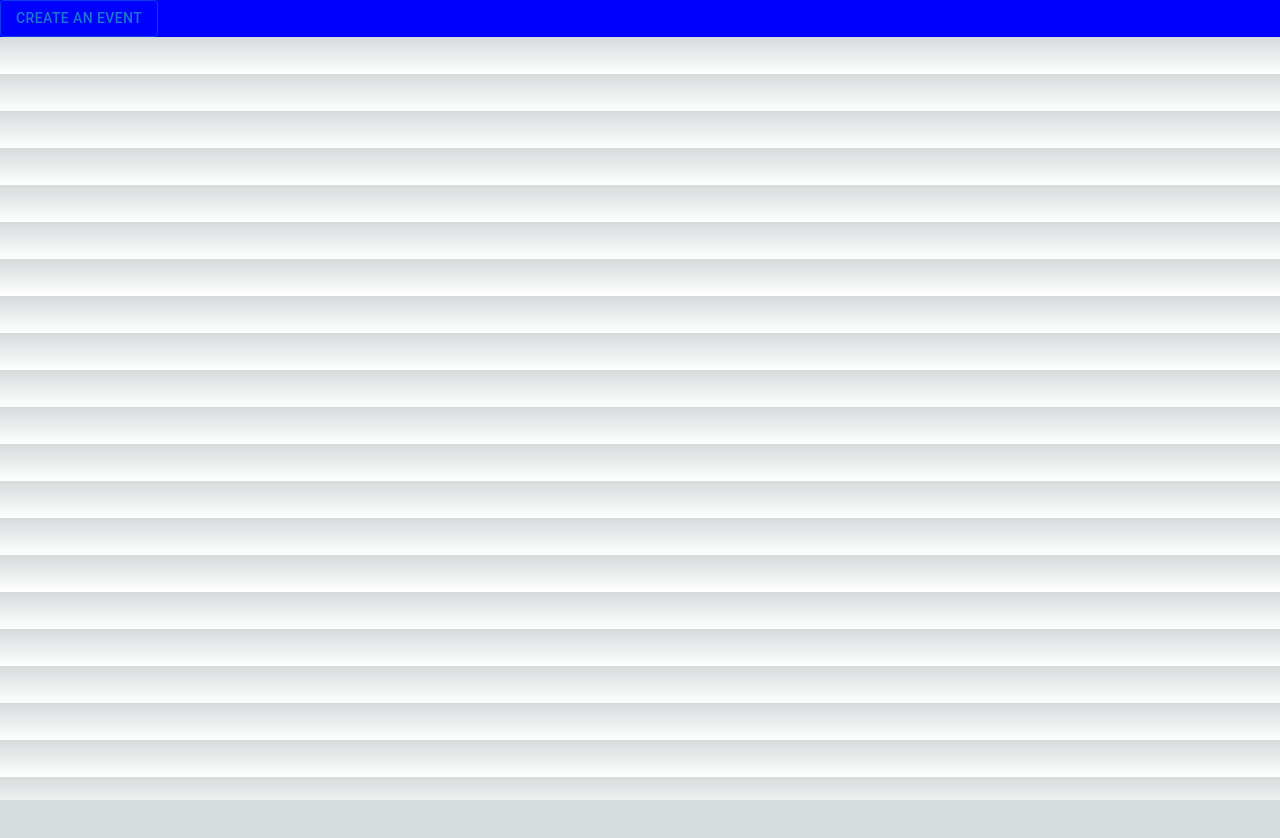
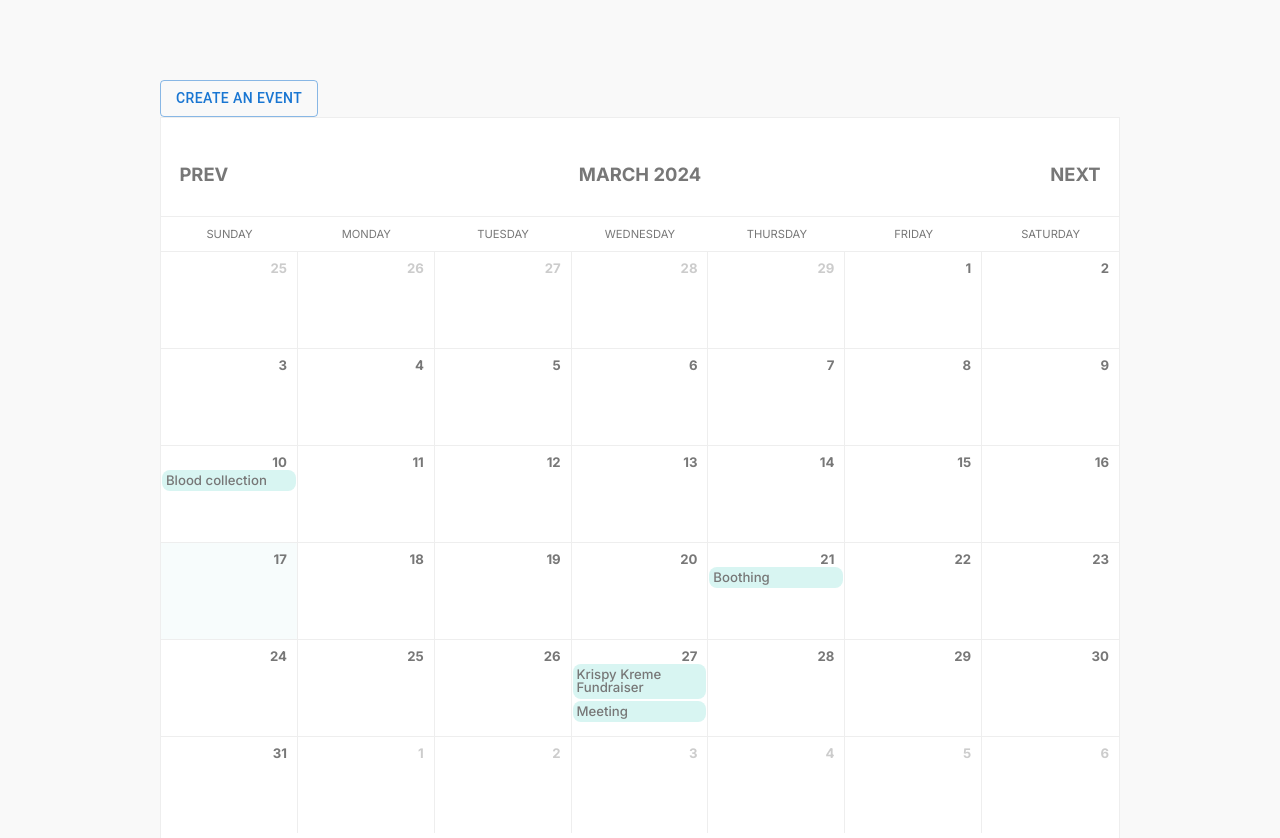
Before and after one commit to ubccsss/Blood-For-Life-Management-Frontend, a Next.js app: page /dashboard in a window 1280 px wide. Shown: the top 838 px of the page. Before the commit the page ends 800 px from the top, so only its background shows below. Built offline with nearby package versions, Linux system fonts and the light colour scheme.

Commit message:
fix: fixed display issues

```diff
--- a/app/dashboard/page.tsx
+++ b/app/dashboard/page.tsx
@@ -1,15 +1,13 @@
-
-import dayjs from 'dayjs'
-import Image from 'next/image'
 import FormDialog from './dashboard'
 import EventCalendar from '../../components/EventCalendar'
+import '../styles/calendar.css'
 
 export default function Home() {
-  const day = dayjs("09:00:00", "HH:mm:ss");
   return (
-    <div style={{background: "blue"}}>
+    <main>
     <FormDialog></FormDialog>
-    </div>
+    <EventCalendar />
+    </main>
 
   )
 }
--- a/app/styles/event-calendar.css
+++ b/app/styles/calendar.css
@@ -1,4 +1,3 @@
-
 @import url(https://fonts.googleapis.com/css?family=Open+Sans:300,400,700);
 @import url(https://fonts.googleapis.com/icon?family=Material+Icons);
 
@@ -12,7 +11,8 @@
   --border-color: #eee;
   --bg-color: #f9f9f9;
   --neutral-color: #fff;
-  --hover-color: #d8f5f2;
+  --hover-color: #f7fcfc;
+  --event-color: #d8f5f2;
 }
 
 
@@ -44,7 +44,7 @@ main {
   display: block;
   margin: 0 auto;
   margin-top: 5em;
-  max-width: 50em;
+  max-width: 60em;
 }
 
 
@@ -103,28 +103,19 @@ main {
   border-bottom: 1px solid var(--border-color);
 }
 
-.calendar .header .icon {
-  cursor: pointer;
-  transition: .15s ease-out;
-}
 
-.calendar .header .icon:hover {
-  transition: .25s ease-out;
-  color: var(--main-color);
-}
-
-.calendar .header .icon:first-of-type {
+.calendar .header .control:first-of-type {
   margin-left: 1em;
 }
 
-.calendar .header .icon:last-of-type {
+.calendar .header .control:last-of-type {
   margin-right: 1em;
 }
 
 .calendar .days {
   text-transform: uppercase;
   font-weight: 400;
-  color: var(--text-color-light);
+  color: var(--text-color);
   font-size: 70%;
   padding: .75em 0;
   border-bottom: 1px solid var(--border-color);
@@ -132,7 +123,7 @@ main {
 
 .calendar .body .cell {
   position: relative;
-  height: 5em;
+  height: 6em;
   border-right: 1px solid var(--border-color);
   overflow: hidden;
   cursor: pointer;
@@ -146,7 +137,6 @@ main {
 }
 
 .calendar .body .selected {
-  border-left: 10px solid transparent;
   background: var(--hover-color);
   border-image-slice: 1;
 }
@@ -172,6 +162,20 @@ main {
   font-weight: 700;
 }
 
+.calendar .body .cell .event {
+  position: relative;
+  background-color: var(--event-color);
+  font-size: 82.5%;
+  line-height: 1;
+  top: 1.7em;
+  padding: 0.3em;
+  border-radius: 8px;
+  font-weight: 500;
+  margin-top: 2px;
+  margin-left: 1px;
+  margin-right: 1px;
+}
+
 .calendar .body .disabled {
   color: var(--text-color-light);
   pointer-events: none;
@@ -191,7 +195,7 @@ main {
 }
 
 
-.calendar .body .cell:hover .bg, .calendar .body .selected .bg  {
+.calendar .body .cell:hover .bg, .calendar .body .selected .bg {
   transition: .5s ease-in;
 }
 
--- a/components/EventCalendar.tsx
+++ b/components/EventCalendar.tsx
@@ -3,19 +3,70 @@
 import React from "react";
 import * as dateFns from "date-fns";
 
+interface Event {
+  id: number;
+  name: string;
+  startDate: Date;
+  endDate: Date;
+  volunteers: number;
+  description: string;
+}
+
 class EventCalendar extends React.Component {
   // sample events:
 
-  events = [
+  events: Event[] = [
     {
       id: 1,
-      name: 'Fundraiswer',
-      startDate: new Date(),
-      endDate: new Date(),
+      name: 'Krispy Kreme Fundraiser',
+      startDate: new Date(2024, 2, 27, 5, 0),
+      endDate: new Date(2024, 2, 27, 6, 0),
       volunteers: 5,
       description: 'Krsipy Kreme fundraiser at the nest outside of room 4021.\n'
     },
+    {
+      id: 2,
+      name: 'Boothing',
+      startDate: new Date(2024, 2, 21, 5, 0),
+      endDate: new Date(2024, 2, 21, 6, 0),
+      volunteers: 5,
+      description: 'Club boothing at the nest.\n'
+    },
+    {
+      id: 3,
+      name: 'Blood collection',
+      startDate: new Date(2024, 2, 10, 5, 0),
+      endDate: new Date(2024, 2, 10, 6, 0),
+      volunteers: 5,
+      description: 'Club boothing at the nest.\n'
+    },
+    {
+      id: 5,
+      name: 'Meeting',
+      startDate: new Date(2024, 2, 27, 5, 0),
+      endDate: new Date(2024, 2, 27, 6, 0),
+      volunteers: 5,
+      description: 'General meeting.\n'
+    },
   ];
+
+  event_dict: { [key: string]: Event[] } = {};
+
+  componentDidMount() {
+    const today = new Date(); // Get the current date
+    this.setState({ selectedDate: today });
+
+    if (Object.keys(this.event_dict).length === 0) {
+      this.events.forEach((e) => {
+        const key = dateFns.format(e.startDate, "yyyy-MM-dd");
+        if (this.event_dict[key]) {
+          this.event_dict[key].push(e);
+        } else {
+          this.event_dict[key] = [e];
+        }
+      });
+    }
+  }
 
   state = {
     currentYear: new Date(),
@@ -39,60 +90,39 @@ class EventCalendar extends React.Component {
       </div>
     )
   }
+
   renderHeader() {
     const dateFormat = "MMMM yyyy";
 
     return (
       <div className="header row flex-middle">
         <div className="col col-start">
-          <div className="icon" onClick={this.prevMonth}>
+          <div className="control" onClick={this.prevMonth} key="prev">
             prev
           </div>
         </div>
-        <div className="col col-center">
+        <div className="col col-center" key="month">
           <span>{dateFns.format(this.state.currentMonth, dateFormat)}</span>
         </div>
-        <div className="col col-end" onClick={this.nextMonth}>
-          <div className="icon">next</div>
+        <div className="col col-end" onClick={this.nextMonth} key="next">
+          <div className="control">next</div>
         </div>
       </div>
     );
   }
 
   renderDays() {
-    const days = [];
+    const days = ['Sunday', 'Monday', 'Tuesday', 'Wednesday', 'Thursday', 'Friday', 'Saturday'];
 
-    days.push(
-    <div className="col col-center" key={0}>
-       {"sunday"}
-    </div>);
-    days.push(
-        <div className="col col-center" key={1}>
-           {"monday"}
-        </div>
-        );
-    days.push(
-        <div className="col col-center" key={2}>
-           {"tuesday"}
-        </div>);
-    days.push(
-        <div className="col col-center" key={3}>
-           {"wednesday"}
-        </div>);
-    days.push(
-        <div className="col col-center" key={4}>
-           {"thrusday"}
-        </div>);
-    days.push(
-        <div className="col col-center" key={5}>
-           {"friday"}
-        </div>);
-    days.push(
-        <div className="col col-center" key={6}>
-           {"saturday"}
-        </div>);
-
-    return <div className="days row">{days}</div>;
+    return (
+      <div className="days row">
+        {days.map((day) => (
+          <div className="col col-center" key={day}>
+            {day}
+          </div>
+        ))}
+      </div>
+    );
   }
 
   renderCells() {
@@ -113,8 +143,10 @@ class EventCalendar extends React.Component {
       for (let i = 0; i < 7; i++) {
         formattedDate = dateFns.format(day, dateFormat);
         const cloneDay = day;
+        const eventsForDay = this.event_dict[dateFns.format(day, "yyyy-MM-dd")];
         days.push(
           <div
+            key={cloneDay}
             className={`col cell ${
               !dateFns.isSameMonth(day, monthStart)
                 ? "disabled"
@@ -124,9 +156,15 @@ class EventCalendar extends React.Component {
           >
             <span className="number">{formattedDate}</span>
             <span className="bg">{formattedDate}</span>
-            <span className="event">{events}</span>
+            {Array.isArray(eventsForDay) &&
+              eventsForDay.map((e: Event) => (
+                <div key={e.id} className="event">
+                  <p>{e.name}</p>
+                </div>
+              ))}
           </div>
         );
+        //console.log(eventsForDay);
         day = dateFns.addDays(day, 1);
       }
       rows.push(
@@ -158,6 +196,7 @@ class EventCalendar extends React.Component {
   };
 
   render() {
+    console.log(this.event_dict);
     return (
       <div className="calendar">
         {this.renderHeader()}
```
